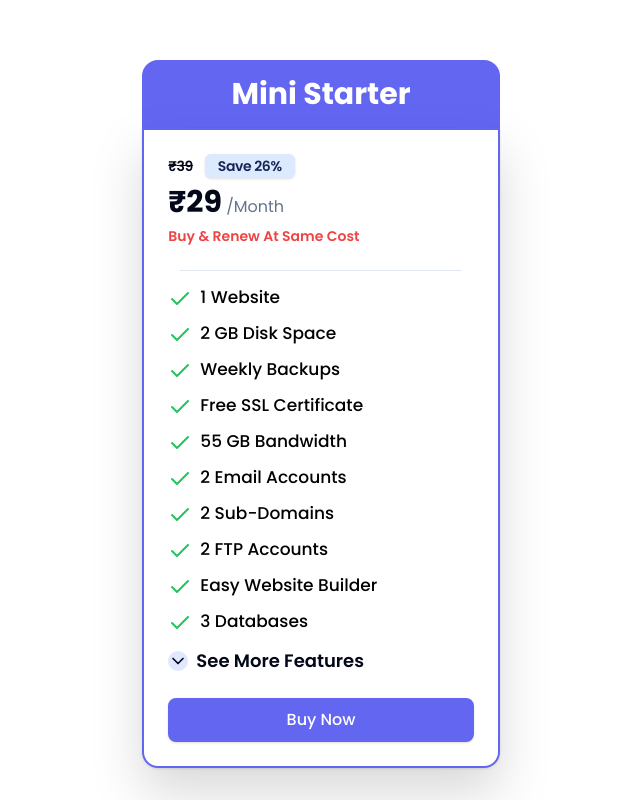
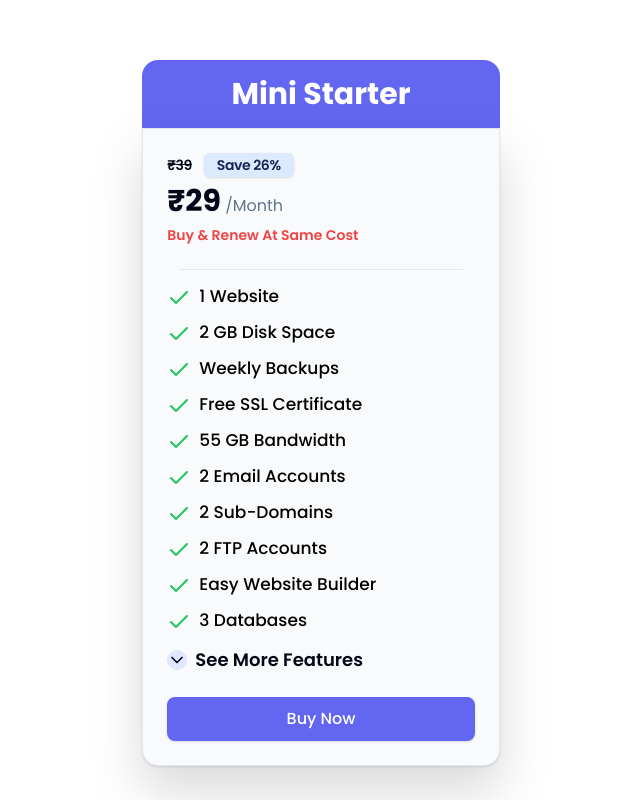
Before and after one commit to Parag0712/Eric-host-main-site, a Next.js app: page /mini-hosting in a window 1280 px wide. Shown: the part 920-1720 px from the top of the page, without its empty margins (319-959 px from the left). Built offline with nearby package versions, Linux system fonts and the light colour scheme; what tailwindcss-debug-screens would draw is missing.

Commit message:
borderchaged

```diff
--- a/src/components/Pricing/PricingCard.tsx
+++ b/src/components/Pricing/PricingCard.tsx
@@ -51,8 +51,8 @@ const PricingCard = ({ plan, billingCycle, isAnnual, showMore, handleShowMore, c
                 key={plan.title}
                 className={
                     plan.popular === PopularPlanType.YES
-                        ? "drop-shadow-2xl shadow-top rounded-t-none  shadow-black/10 capitalize  rounded-b-2xl dark:shadow-white/10 sm:border-[2px] lg:border-primary bg-white transition-all duration-150  hover:shadow-xl  hover:lg:scale-[1.04]  lg:scale-[1.03]"
-                        : "drop-shadow-2xl shadow-top rounded-t-none shadow-black/10 capitalize   rounded-b-2xl transition-all duration-150 sm:border-[2px] lg:border-primary bg-white hover:shadow-xl  hover:lg:scale-[1.01] "
+                        ? "drop-shadow-2xl shadow-top rounded-t-none  shadow-black/10 capitalize  rounded-b-2xl dark:shadow-white/10   bg-slate-50 transition-all duration-150  hover:shadow-xl  hover:lg:scale-[1.04]  lg:scale-[1.03]"
+                        : "drop-shadow-2xl shadow-top rounded-t-none shadow-black/10 capitalize   rounded-b-2xl transition-all duration-150   bg-slate-50 hover:shadow-xl  hover:lg:scale-[1.01] "
                 }
             >
                 <CardHeader>
```
